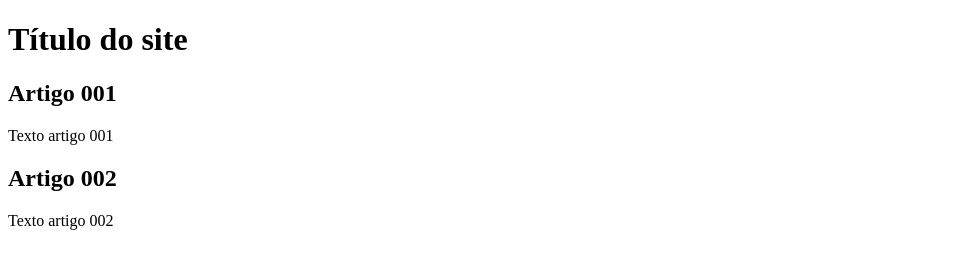
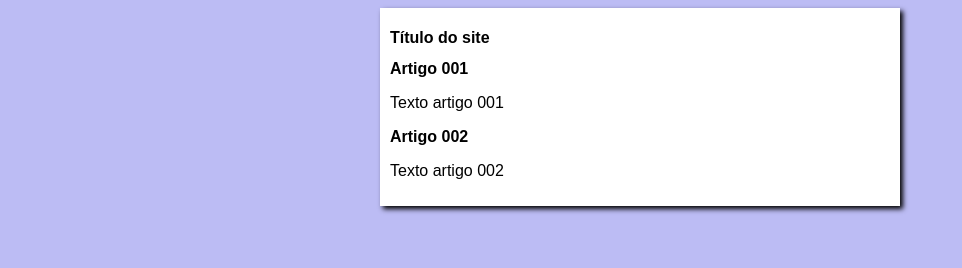
Before and after one commit to willqos15/Projeto-Site-CURSO-GIT, a plain HTML site: page index.html in a window 1280 px wide. Shown: the whole page, without its empty margins (0-962 px from the left). Drawn offline with Linux system fonts and the light colour scheme.

Commit message:
iniciei o design

```diff
--- a/index.html
+++ b/index.html
@@ -4,6 +4,7 @@
     <meta charset="UTF-8">
     <meta name="viewport" content="width=device-width, initial-scale=1.0">
     <title>Título do site</title>
+    <link rel="stylesheet" href="style.css">
 </head>
 <body>
     <main>
--- /dev/null
+++ b/style.css
@@ -0,0 +1,10 @@
+*{font-family: Arial, Helvetica, sans-serif;
+font-size: 16px;}
+
+body{background-color: rgb(188, 188, 244);}
+
+main{background-color: white;
+margin: auto;
+width: 500px;
+box-shadow: 3px 3px 5px black;
+padding: 10px;}
```
